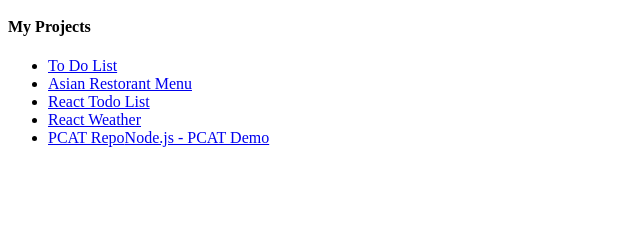
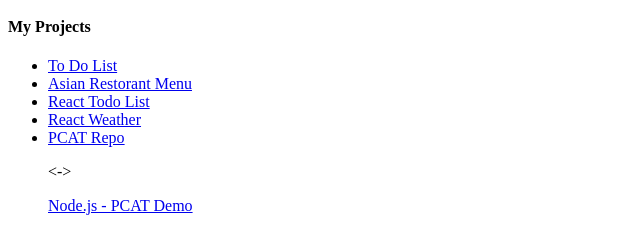
Before and after one commit to emrekibar93/emrekibar93.github.io, a plain HTML site: page index.html in a window 1280 px wide. Shown: the part 101-350 px from the top of the page, without its empty margins (0-640 px from the left). Drawn offline with Linux system fonts and the light colour scheme.

Commit message:
Update index.html

```diff
--- a/index.html
+++ b/index.html
@@ -9,7 +9,7 @@
      <li><a href="https://emrekibar93.github.io/restorant-menu">Asian Restorant Menu</a> </li>
     <li><a href="https://emrekibar93.github.io/react-todo-demo/">React Todo List</a></li>
      <li><a href="https://emrekibar93.github.io/react-weather/build/">React Weather</a></li>
-    <li><a href="https://emrekibar93.github.io/react-weather/build/">PCAT Repo</a><a href="https://pcat-n5ly.onrender.com/">Node.js - PCAT Demo</a></li>
+    <li><a href="https://emrekibar93.github.io/react-weather/build/">PCAT Repo</a><p> <-> </p><a href="https://pcat-n5ly.onrender.com/">Node.js - PCAT Demo</a></li>
   </ul>
 
 </body>
```
